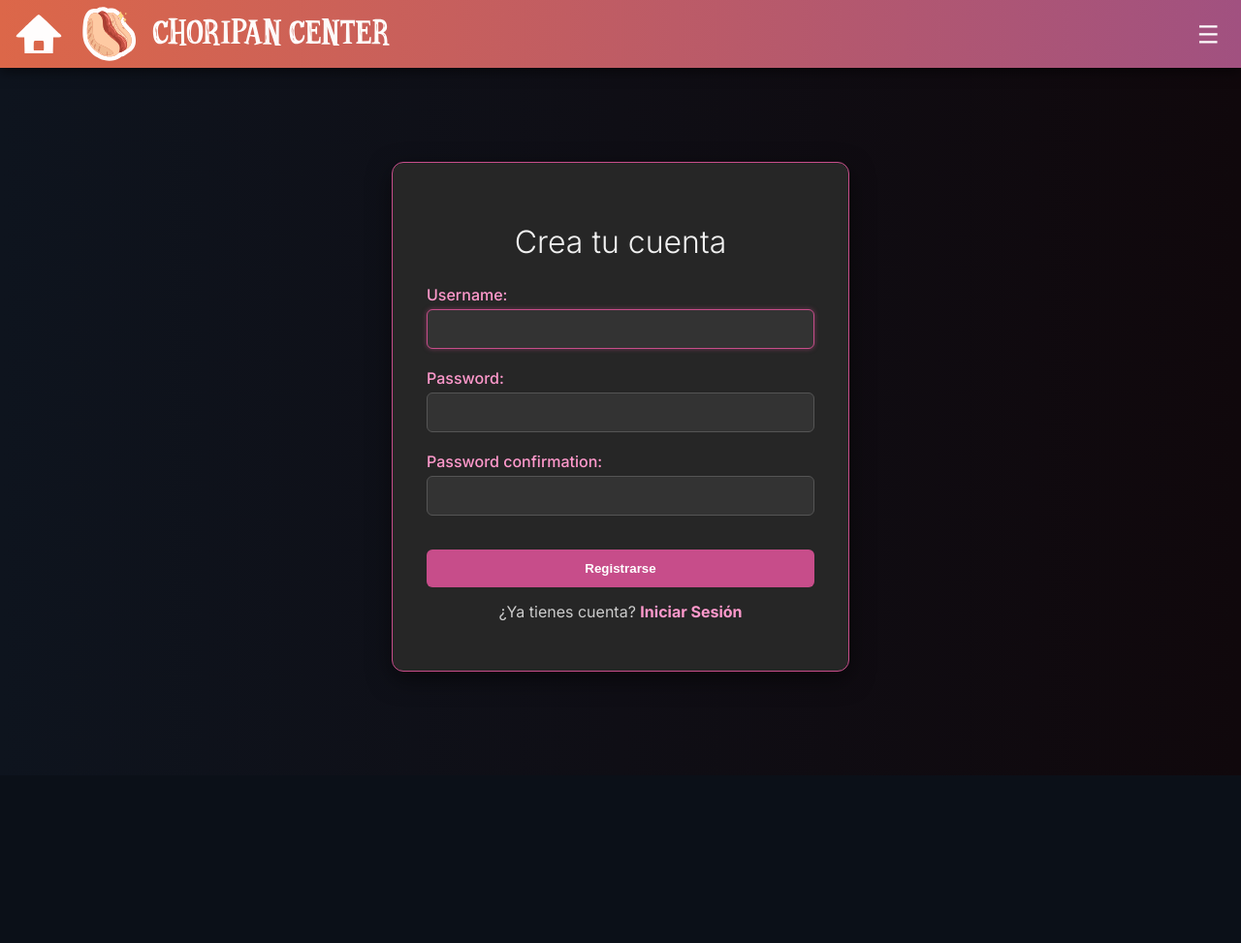
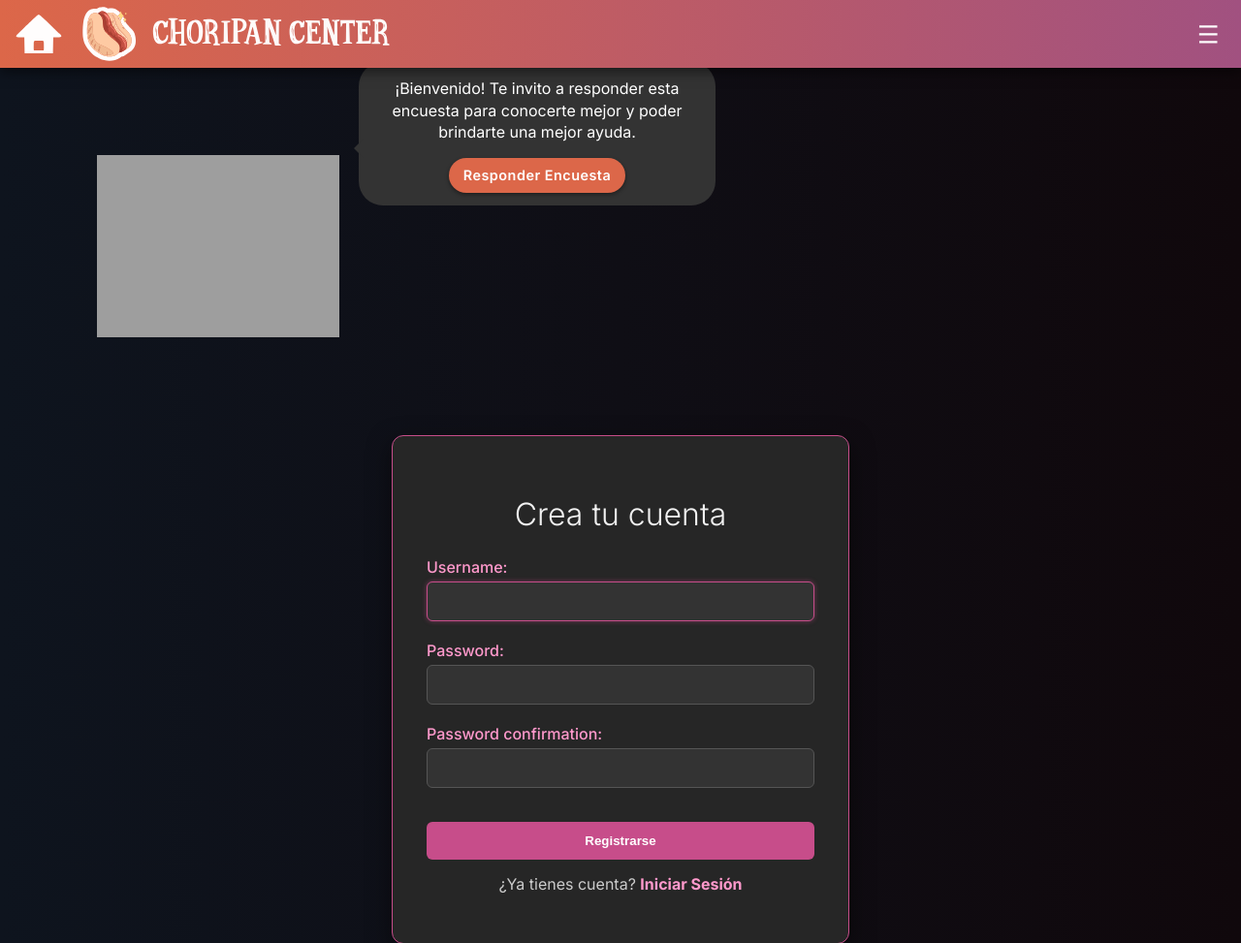
Before and after one commit to d-moya/tiwi-app, a Django app: page /usuarios/registro/ in a window 1280 px wide. Shown: the top 973 px of the page at 97% size. Before the commit the page ends 697 px from the top, so only its background shows below. Run offline with Django 5.2, Linux system fonts and the light colour scheme; grey boxes are pictures that could not be loaded.

Commit message:
Mejora Front 3.8

```diff
--- a/home/static/style.css
+++ b/home/static/style.css
@@ -94,7 +94,7 @@ body {
 
 .contenido-principal{
     max-width: 1200px;
-    margin: 150px auto 30px auto;
+    margin: 20px auto 30px auto;
     padding: 0 20px;
 }
 
@@ -137,8 +137,8 @@ body {
     position: relative;
     display: flex;
     align-items: flex-end;
-    margin-top: 80px;
-    margin-left: 20px;
+    margin-top: 70px;
+    margin-left: 100px;
     margin-bottom: 20px;
     gap: 20px;
     z-index: 1;
@@ -227,7 +227,7 @@ cursor: default;}
 
 .botones-enlaces{
     display: grid;
-    margin-top: 100px;
+    margin-top: 20px;
     grid-template-columns: repeat(4, 2fr);
     gap: 20px;
     margin-bottom: 30px;
--- a/home/templates/home.html
+++ b/home/templates/home.html
@@ -73,6 +73,20 @@
         </div>
     </header>
 
+    <div class="Asistente-Virtual">
+        <div class="Asistente">
+            <img src="{% static 'images/choripan.png' %}" alt="Asistente Choripán" class="choripan-img">
+        </div>
+        <div class="globo-texto">
+            ¡Bienvenido! Te invito a responder esta encuesta para conocerte mejor y poder brindarte una mejor ayuda.
+
+            <a href="" class="boton-encuesta">
+
+                Responder Encuesta
+            </a>
+        </div>
+    </div>
+
 {% block content %}
     <main class="contenido-principal">
 
@@ -106,19 +120,7 @@
 
     </main>
 
-    <div class="Asistente-Virtual">
-        <div class="Asistente">
-            <img src="{% static 'images/choripan.png' %}" alt="Asistente Choripán" class="choripan-img">
-        </div>
-        <div class="globo-texto">
-            ¡Bienvenido! Te invito a responder esta encuesta para conocerte mejor y poder brindarte una mejor ayuda.
 
-            <a href="" class="boton-encuesta">
-
-                Responder Encuesta
-            </a>
-        </div>
-    </div>
 
 {% endblock %}
 </body>
```
